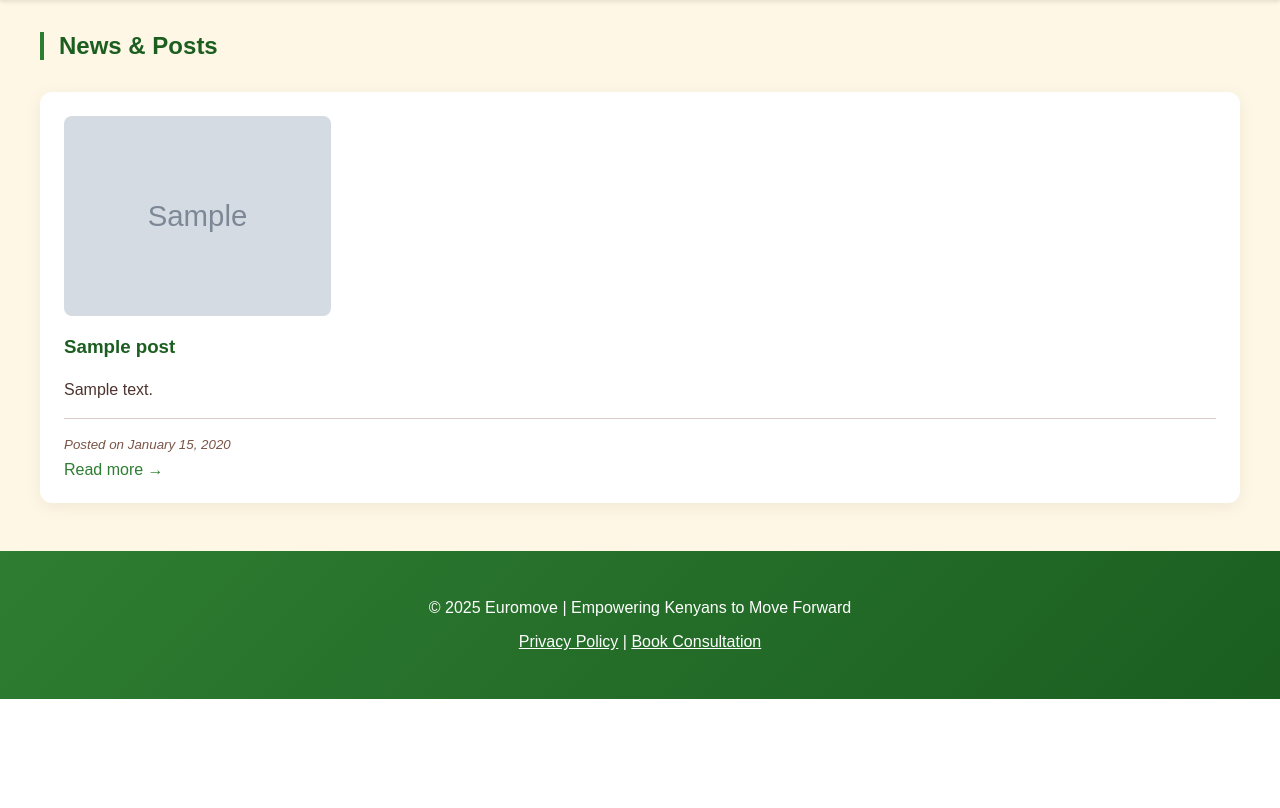
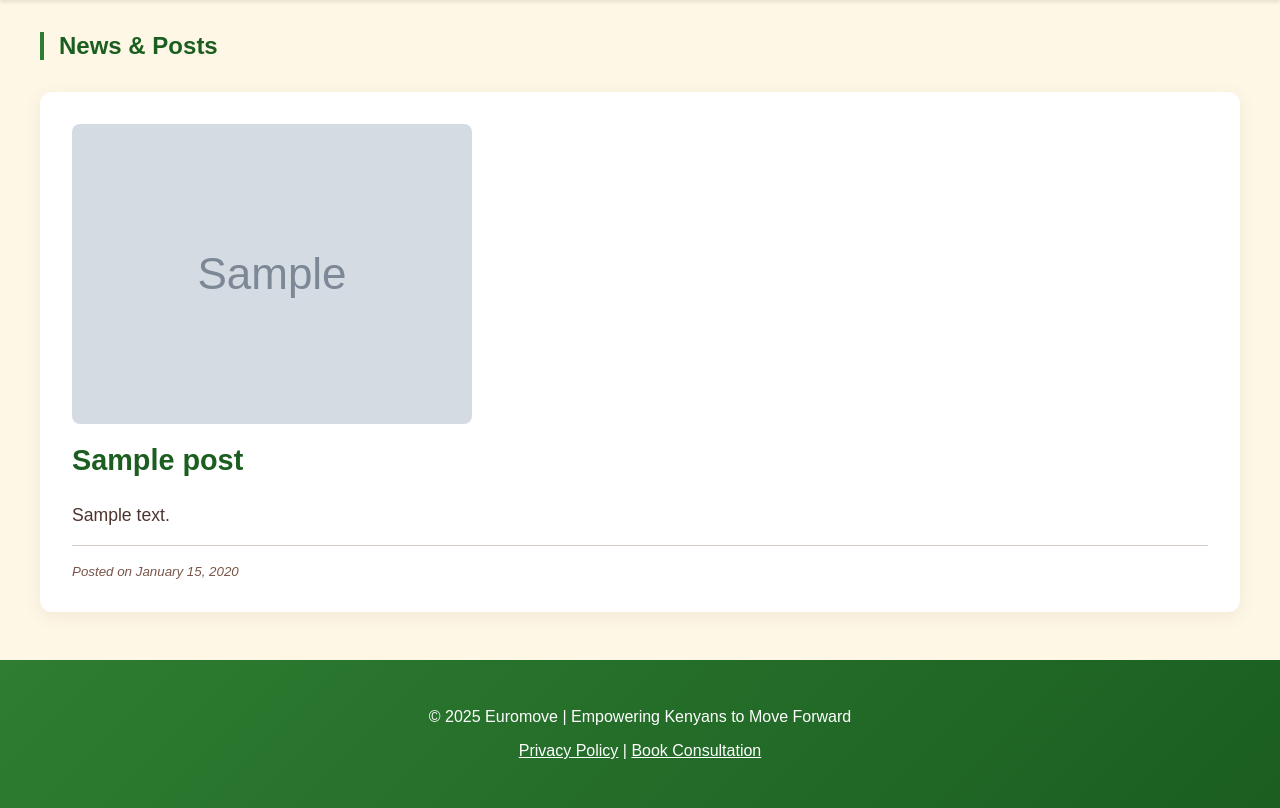
Before and after one commit to sambiketi/euromove10, a Flask app: page /posts in a window 1280 px wide. Shown: the part 162-970 px from the top of the page. Before the commit the page ends 861 px from the top, so only its background shows below. Run offline with Flask 3, Linux system fonts and the light colour scheme; tables that the repository leaves empty hold one stand-in row (values such as "Sample post"); grey boxes marked "Sample" are stand-in pictures; some libraries are stand-ins or nearby versions.

Commit message:
pagelayout

```diff
--- a/app.py
+++ b/app.py
@@ -178,9 +178,10 @@ def index():
 
 
 # Individual post page
-@app.route('/posts/<int:post_id>')
-def post_detail(post_id):
-    post = Post.query.get_or_404(post_id)
+@app.route('/posts/<slug>')
+def post_detail(slug):
+    title= slug.replace('-',' ')
+    post = Post.query.filter_by(title=title).first_or_404()
     return render_template('post_detail.html', post=post)
 
 # All posts listing
@@ -188,7 +189,6 @@ def post_detail(post_id):
 def posts():
     all_posts = Post.query.order_by(Post.date_posted.desc()).all()
     return render_template('posts.html', posts=all_posts, datetime=datetime)
-
 # Workshops page
 @app.route('/workshops')
 def workshops():
--- a/templates/posts.html
+++ b/templates/posts.html
@@ -6,17 +6,18 @@
 <section style="margin: 2rem 0;">
     <h1 style="color: var(--dark-green); border-left: 4px solid var(--green); padding-left: 15px;">News & Posts</h1>
 
-    <div class="posts-grid" style="display: grid; grid-template-columns: repeat(auto-fit, minmax(350px, 1fr)); gap: 2rem; margin-top: 2rem;">
+    <!-- CHANGED: Full width grid instead of columns -->
+    <div class="posts-grid" style="display: grid; grid-template-columns: 1fr; gap: 2rem; margin-top: 2rem;">
         {% for post in posts %}
-        <a href="{{ url_for('post_detail', post_id=post.id) }}" style="text-decoration: none; color: inherit;">
-            <div class="card" style="background: white; border-radius: 12px; box-shadow: 0 4px 15px rgba(141, 110, 99, 0.1); padding: 1.5rem; transition: transform 0.3s ease;">
+        <a href="{{ url_for('post_detail', slug=post.title.lower().replace(' ', '-')) }}" style="text-decoration: none; color: inherit;">
+            <div class="card" style="background: white; border-radius: 12px; box-shadow: 0 4px 15px rgba(141, 110, 99, 0.1); padding: 2rem; transition: transform 0.3s ease;">
                 {% if post.image_url %}
-                <img src="{{ post.image_url }}" alt="{{ post.title }}" style="max-width: 100%; border-radius: 8px; margin-bottom: 1rem; height: 200px; object-fit: cover;">
+                <img src="{{ post.image_url }}" alt="{{ post.title }}" style="max-width: 100%; border-radius: 8px; margin-bottom: 1rem; height: 300px; object-fit: cover;">
                 {% endif %}
 
-                <h3 style="color: var(--dark-green); margin-top: 0;">{{ post.title }}</h3>
+                <h2 style="color: var(--dark-green); margin-top: 0; font-size: 1.8rem;">{{ post.title }}</h2>
 
-                <div class="post-content" style="color: var(--text-dark); line-height: 1.6;">
+                <div class="post-content" style="color: var(--text-dark); line-height: 1.6; font-size: 1.1rem;">
                     {{ post.rendered_content()|safe }}
                 </div>
 
@@ -24,14 +25,11 @@
                     <small style="color: var(--text-light);">
                         <em>Posted on {{ post.date_posted.strftime('%B %d, %Y') if post.date_posted else 'Unknown date' }}</em>
                     </small>
-                    <div style="color: var(--green); font-weight: 500; margin-top: 0.5rem;">
-                        Read more →
-                    </div>
                 </div>
             </div>
         </a>
         {% else %}
-        <div style="grid-column: 1 / -1; text-align: center; padding: 3rem;">
+        <div style="text-align: center; padding: 3rem;">
             <p style="color: var(--text-light); font-size: 1.1rem;">No posts available yet. Check back soon for updates!</p>
         </div>
         {% endfor %}
```
Also changed, not shown: templates/post_detail.html (+8 -6 lines).
